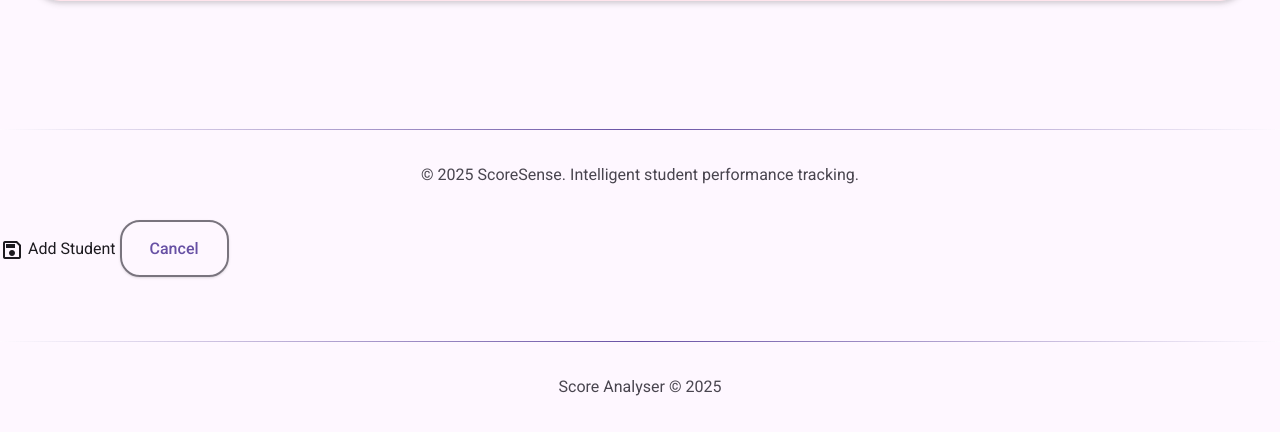
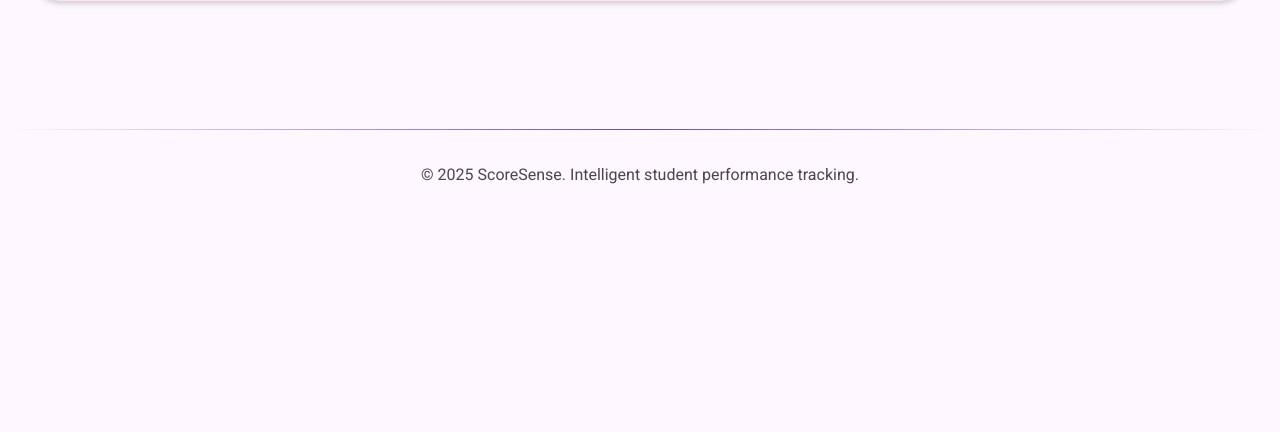
Before and after one commit to darkShadow-exe/ScoreSense, a Flask app: page /add in a window 1280 px wide. Shown: the part 1184-1616 px from the top of the page. After the commit the page ends 1368 px from the top, so only its background shows below. Run offline with Flask 3, Linux system fonts and the light colour scheme.

Commit message:
Fix duplicate HTML in add student page
- Removed duplicate footer and button code at end of file
- Cleaned up template structure

```diff
--- a/templates/add_student.html
+++ b/templates/add_student.html
@@ -147,43 +147,3 @@
     <script src="{{ url_for('static', filename='script.js') }}"></script>
 </body>
 </html>
-                        <span class="material-symbols-outlined">save</span>
-                        Add Student
-                    </button>
-                    <a href="/students" class="btn btn-outline">Cancel</a>
-                </div>
-            </form>
-        </div>
-    </div>
-
-    <script>
-        let subjectCount = 1;
-
-        function addSubjectField() {
-            subjectCount++;
-            const container = document.getElementById('subjects-container');
-            const newEntry = document.createElement('div');
-            newEntry.className = 'subject-entry';
-            newEntry.innerHTML = `
-                <div class="form-row">
-                    <div class="form-group">
-                        <label>Subject</label>
-                        <input type="text" name="subject_${subjectCount}" placeholder="e.g., Physics">
-                    </div>
-                    <div class="form-group">
-                        <label>Score</label>
-                        <input type="number" name="score_${subjectCount}" min="0" max="100" placeholder="0-100">
-                    </div>
-                    <button type="button" onclick="this.parentElement.parentElement.remove()" class="btn-remove">✕</button>
-                </div>
-            `;
-            container.appendChild(newEntry);
-        }
-    </script>
-
-    <footer>
-        <p>Score Analyser © 2025</p>
-    </footer>
-    <script src="{{ url_for('static', filename='script.js') }}"></script>
-</body>
-</html>
```
